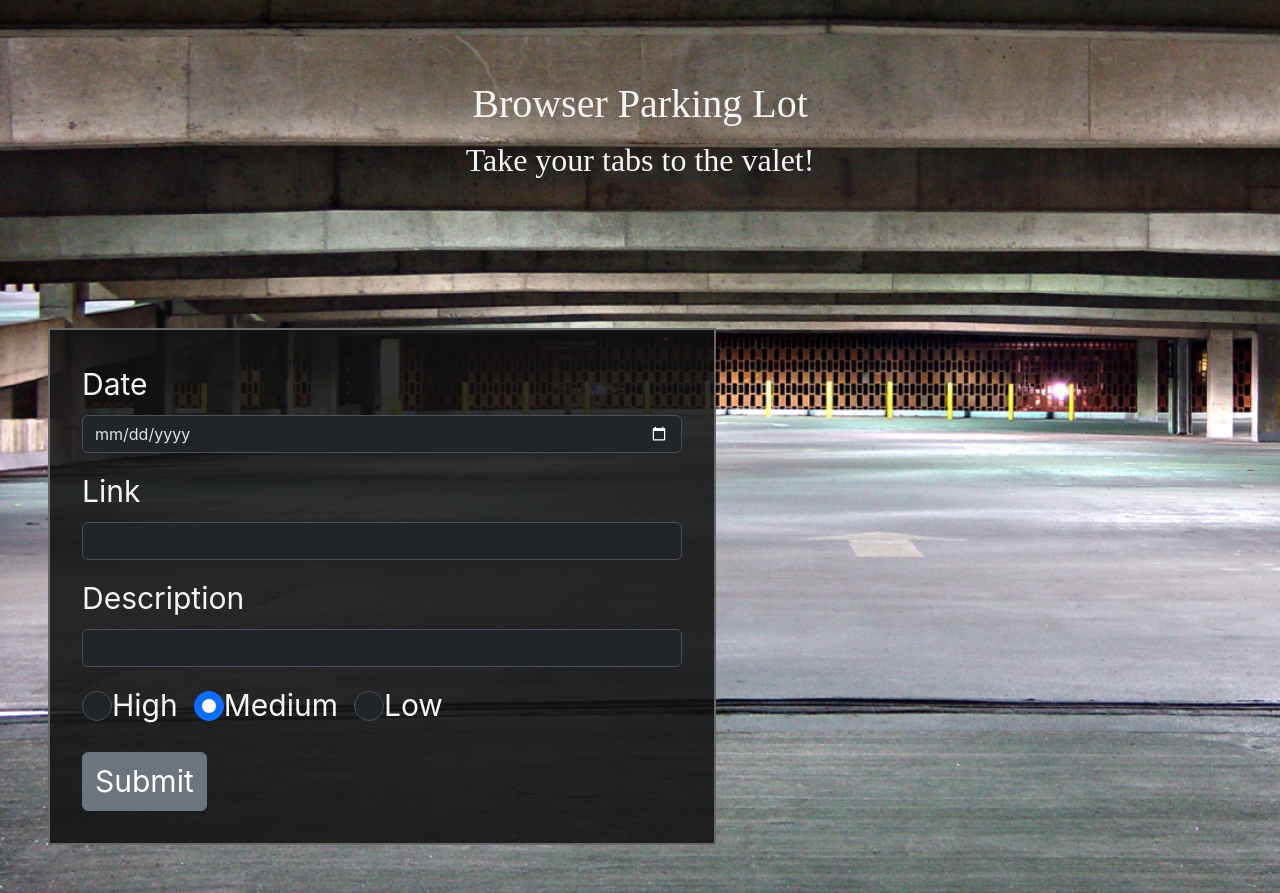
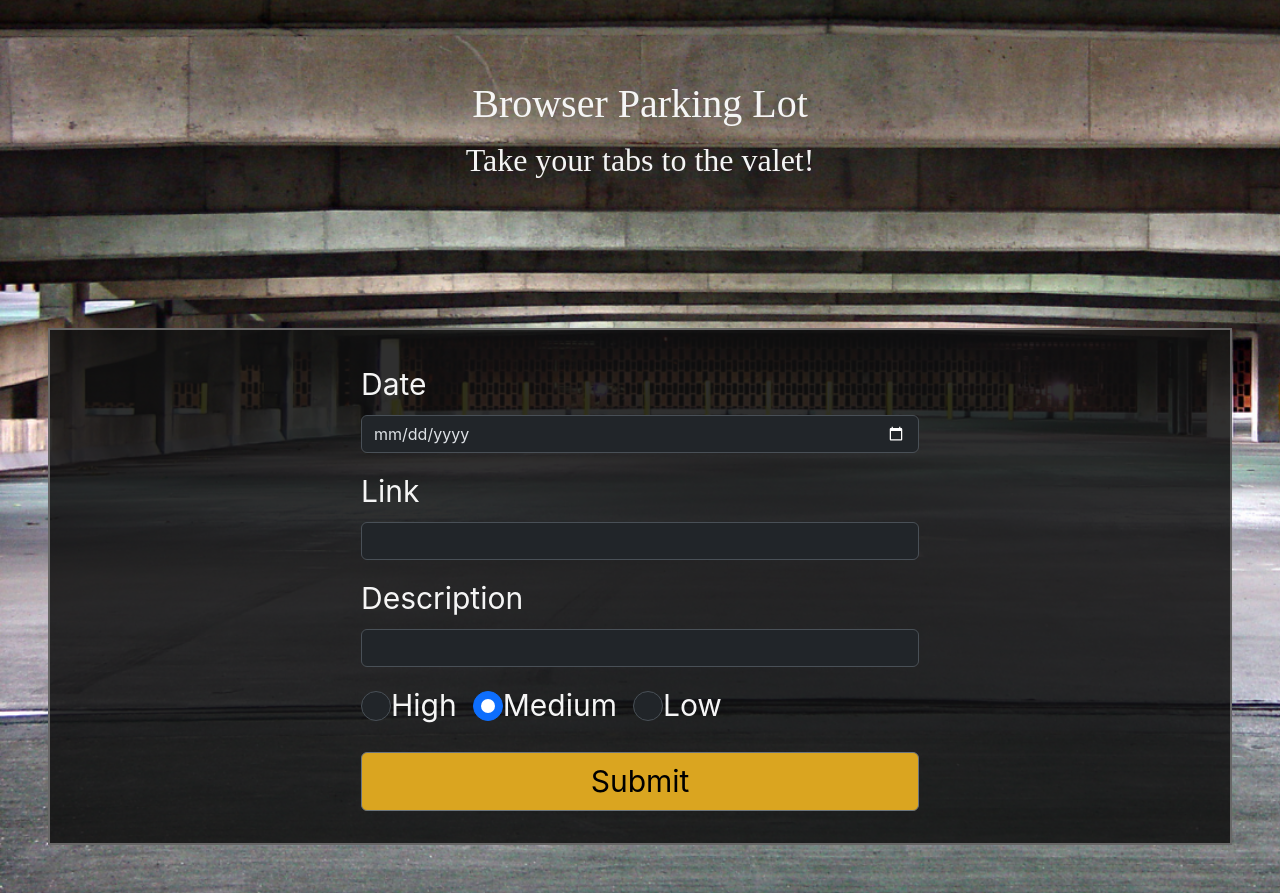
Before and after one commit to alamb624/the-browser-parking-lot, a React (Create React App) app: page / in a window 1280 px wide. Built offline with nearby package versions, Linux system fonts and the light colour scheme; a web font is replaced by a local one.

Commit message:
robustness fixes and styling

```diff
--- a/src/Components/ParkingLotForm/ParkingLotForm.css
+++ b/src/Components/ParkingLotForm/ParkingLotForm.css
@@ -5,11 +5,12 @@
     padding: 2rem;
     text-align: left;
     min-width: 250px;
-    max-width: 600px;
     box-sizing: content-box;
     font-size: 30px;
 }
 
 .button {
     font-size: 30px;
+    background-color: goldenrod;
+    color:black;
 }
--- a/src/Components/ParkingLotForm/ParkingLotForm.jsx
+++ b/src/Components/ParkingLotForm/ParkingLotForm.jsx
@@ -50,7 +50,7 @@ export default function ParkingLotForm({ addItem }){
     return (
         <Form data-bs-theme="dark" className="parking-lot-form"
     onSubmit={handleSubmit}>
-            <FormGroup className="parking-lot-row">
+            <FormGroup className="parking-lot-row col-12 col-md-8 col-xl-6 col-xxl-4 offset-md-2 offset-xl-3 offset-xxl-4">
                 <Label for="link-date">
                 Date
                 </Label>
@@ -63,7 +63,7 @@ export default function ParkingLotForm({ addItem }){
                 required
                 />
             </FormGroup>
-            <FormGroup className="parking-lot-row">
+            <FormGroup className="parking-lot-row col-12 col-md-8 col-xl-6 col-xxl-4 offset-md-2 offset-xl-3 offset-xxl-4">
                 <Label for="link-url">
                     Link
                 </Label>
@@ -76,7 +76,7 @@ export default function ParkingLotForm({ addItem }){
                 required
                 />
             </FormGroup>
-            <FormGroup className="parking-lot-row">
+            <FormGroup className="parking-lot-row col-12 col-md-8 col-xl-6 col-xxl-4 offset-md-2 offset-xl-3 offset-xxl-4">
                 <Label for="link-description">
                     Description
                 </Label>
@@ -89,7 +89,7 @@ export default function ParkingLotForm({ addItem }){
                 required
                 />
             </FormGroup>
-            <FormGroup className="parking-lot-row d-flex flex-wrap">
+            <FormGroup className="parking-lot-row d-flex flex-wrap col-12 col-md-8 col-xl-6 col-xxl-4 offset-md-2 offset-xl-3 offset-xxl-4">
                 <Input
                     name="radio-priority"
                     type="radio"
@@ -127,7 +127,7 @@ export default function ParkingLotForm({ addItem }){
                     Low
                 </Label>
             </FormGroup>
-            <Button type="submit" className="button" >
+            <Button type="submit" className="button col-12 col-md-8 col-xl-6 col-xxl-4 offset-md-2 offset-xl-3 offset-xxl-4" >
               Submit
             </Button>
         </Form>
```
